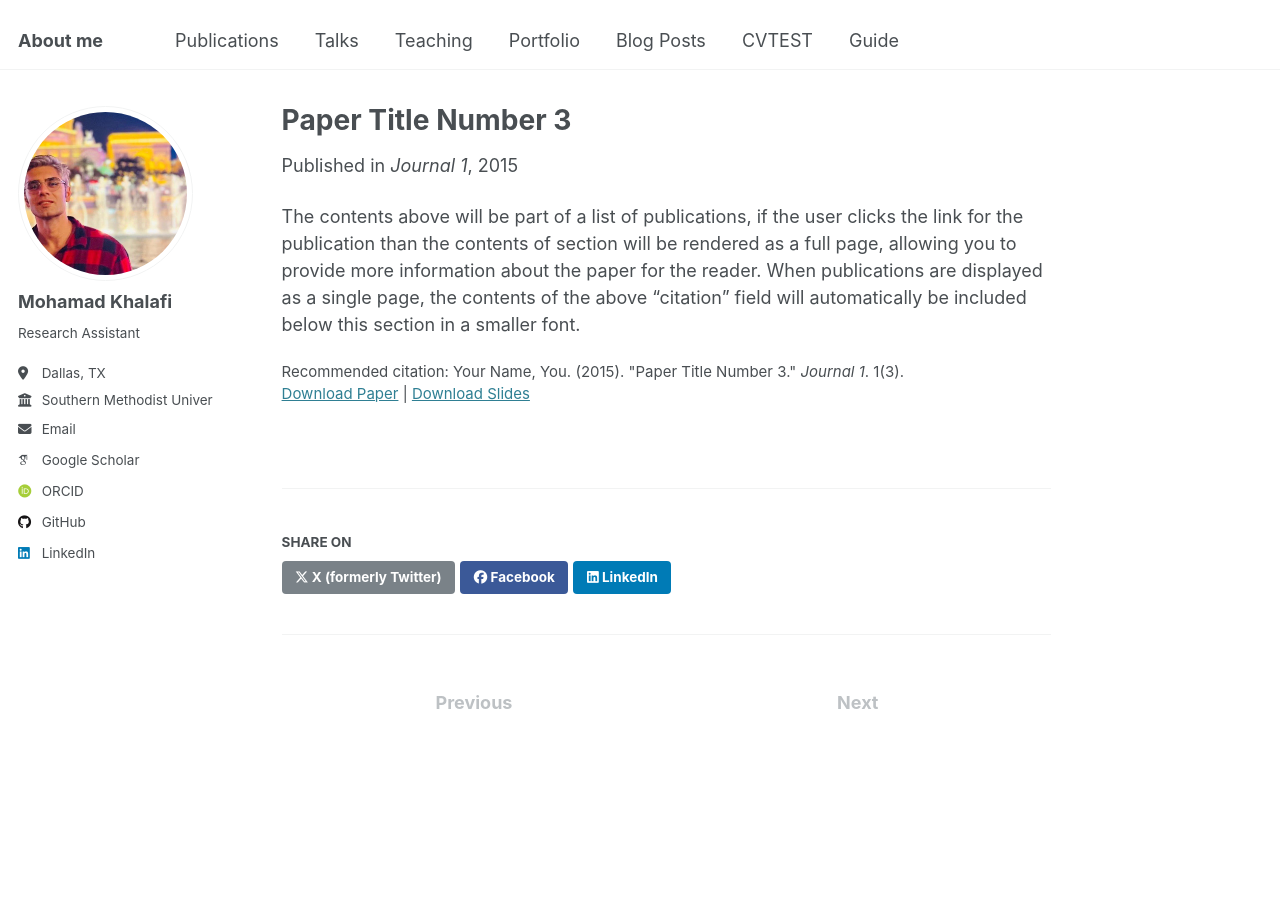
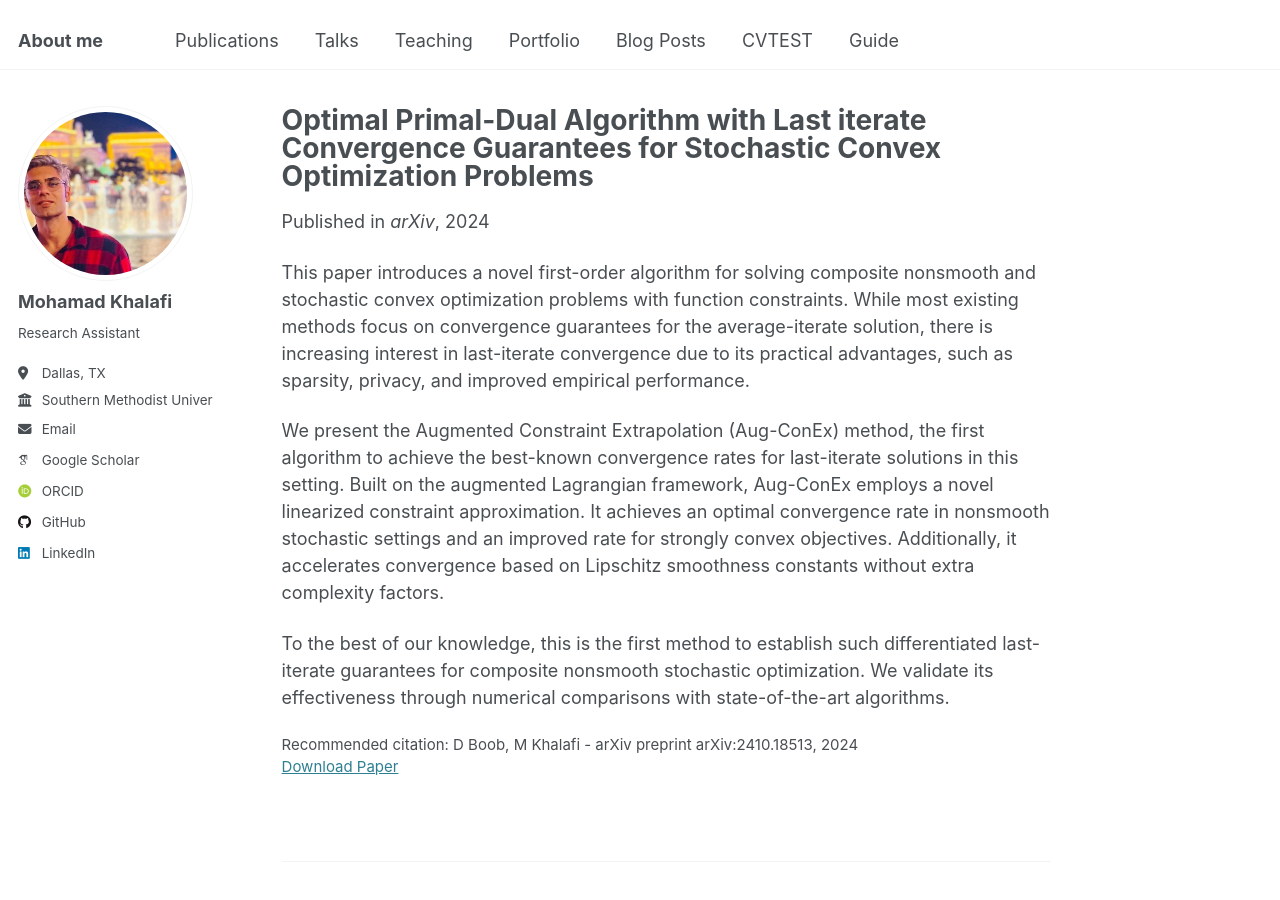
Before and after one commit to Mohammadkhf/mohammadkhf.github.io, a Jekyll site: the page built from _publications/2015-10-01-paper-title-number-3.md, in a window 1280 px wide and 900 px high. Built offline with Jekyll 4.4.1, drawn with Linux system fonts in a browser that asks for light colours; some web fonts are replaced.

Commit message:
Update 2015-10-01-paper-title-number-3.md

```diff
--- a/_publications/2015-10-01-paper-title-number-3.md
+++ b/_publications/2015-10-01-paper-title-number-3.md
@@ -1,14 +1,17 @@
 ---
-title: "Paper Title Number 3"
+title: "Optimal Primal-Dual Algorithm with Last iterate Convergence Guarantees for Stochastic Convex Optimization Problems"
 collection: publications
 category: manuscripts
-permalink: /publication/2015-10-01-paper-title-number-3
-excerpt: 'This paper is about the number 3. The number 4 is left for future work.'
-date: 2015-10-01
-venue: 'Journal 1'
-slidesurl: 'http://academicpages.github.io/files/slides3.pdf'
-paperurl: 'http://academicpages.github.io/files/paper3.pdf'
-citation: 'Your Name, You. (2015). &quot;Paper Title Number 3.&quot; <i>Journal 1</i>. 1(3).'
+permalink: /publication/last-iterate
+excerpt: 'This paper is under first revision'
+date: 2024-10-24
+venue: 'arXiv'
+paperurl: 'http://mohammadkhf.github.io/files/lastiterate.pdf'
+citation: 'D Boob, M Khalafi - arXiv preprint arXiv:2410.18513, 2024'
 ---
 
-The contents above will be part of a list of publications, if the user clicks the link for the publication than the contents of section will be rendered as a full page, allowing you to provide more information about the paper for the reader. When publications are displayed as a single page, the contents of the above "citation" field will automatically be included below this section in a smaller font.
+This paper introduces a novel first-order algorithm for solving composite nonsmooth and stochastic convex optimization problems with function constraints. While most existing methods focus on convergence guarantees for the average-iterate solution, there is increasing interest in last-iterate convergence due to its practical advantages, such as sparsity, privacy, and improved empirical performance.
+
+We present the Augmented Constraint Extrapolation (Aug-ConEx) method, the first algorithm to achieve the best-known convergence rates for last-iterate solutions in this setting. Built on the augmented Lagrangian framework, Aug-ConEx employs a novel linearized constraint approximation. It achieves an optimal convergence rate in nonsmooth stochastic settings and an improved rate for strongly convex objectives. Additionally, it accelerates convergence based on Lipschitz smoothness constants without extra complexity factors.
+
+To the best of our knowledge, this is the first method to establish such differentiated last-iterate guarantees for composite nonsmooth stochastic optimization. We validate its effectiveness through numerical comparisons with state-of-the-art algorithms.
```
